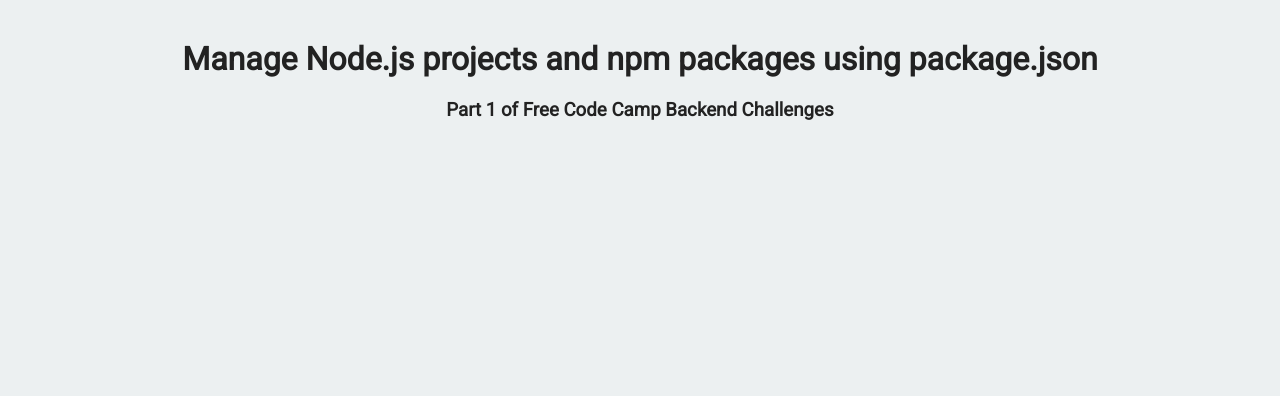
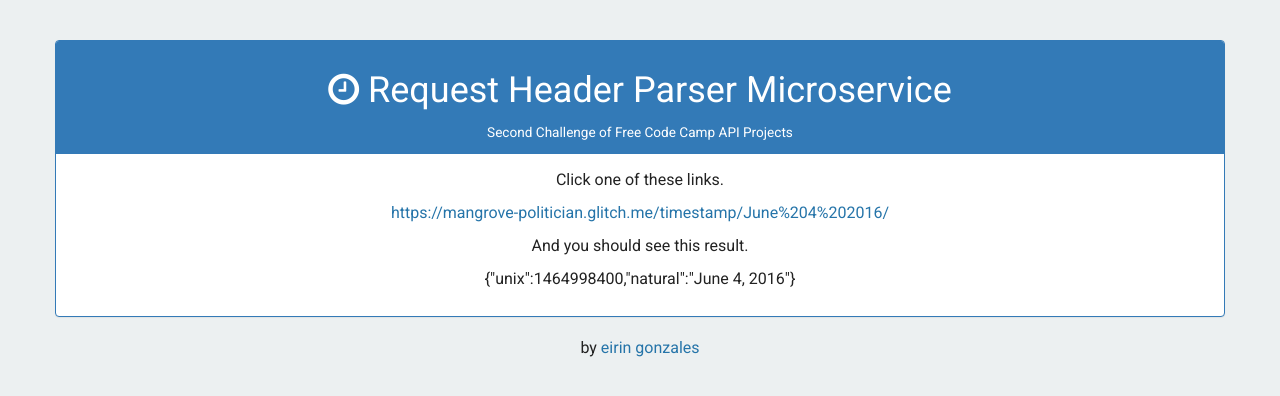
Before and after one commit to theproactivedev/header-parser, a website: page views/index.html in a window 1280 px wide. Drawn offline with nearby package versions, Linux system fonts and the light colour scheme.

Commit message:
Checkpoint

```diff
--- a/server.js
+++ b/server.js
@@ -33,6 +33,11 @@
     });
   });
 
+app.route("/whoami").get(function(req, res) {
+
+
+});
+
 app.route('/')
     .get(function(req, res) {
 		  res.sendFile(process.cwd() + '/views/index.html');
--- a/views/index.html
+++ b/views/index.html
@@ -5,13 +5,45 @@
       <title>Backend Challenges | Free Code Camp</title>
       <link rel="shortcut icon" href="https://cdn.hyperdev.com/us-east-1%3A52a203ff-088b-420f-81be-45bf559d01b1%2Ffavicon.ico" type="image/x-icon"/>
       <link href="https://fonts.googleapis.com/css?family=Roboto" rel="stylesheet" type="text/css">
+      <link href="https://maxcdn.bootstrapcdn.com/font-awesome/4.7.0/css/font-awesome.min.css" rel="stylesheet" type="text/css">
+     <link href="https://maxcdn.bootstrapcdn.com/bootstrap/3.3.7/css/bootstrap.min.css" rel="stylesheet" integrity="sha384-BVYiiSIFeK1dGmJRAkycuHAHRg32OmUcww7on3RYdg4Va+PmSTsz/K68vbdEjh4u" crossorigin="anonymous">
       <link href="/public/style.css" rel="stylesheet" type="text/css">
    </head>
 
    <body>
       <div class="container">
-         <h1>Manage Node.js projects and npm packages using package.json</h1>
-         <h3>Part 1 of Free Code Camp Backend Challenges</h3>
+        <div class="panel panel-primary">
+          <div class="panel-heading">
+            <h1>
+              <i class="fa fa-clock-o" aria-hidden="true"></i> Request Header Parser Microservice
+            </h1>
+            <small>Second Challenge of Free Code Camp API Projects</small>
+          </div>
+          <div class="panel-body">
+            <div class="input">
+              <p>
+                Click one of these links.
+              </p>
+              <p>
+                <a href="https://mangrove-politician.glitch.me/timestamp/June%204%202016/" target="_blank">https://mangrove-politician.glitch.me/timestamp/June%204%202016/</a>
+              </p>
+            </div>
+
+            <div class="output ">
+              <p>
+                And you should see this result.
+              </p>
+              <p>
+                {"unix":1464998400,"natural":"June 4, 2016"}
+              </p>
+            </div>
+          </div>
+        </div>
+
+        <footer>
+          <p class="text-center">by <a href="http://eiringonzales.com/" target="_blank">eirin gonzales</a></p>
+        </footer>
+
       </div>
    </body>
 
```
Also changed, not shown: 2 other files.
